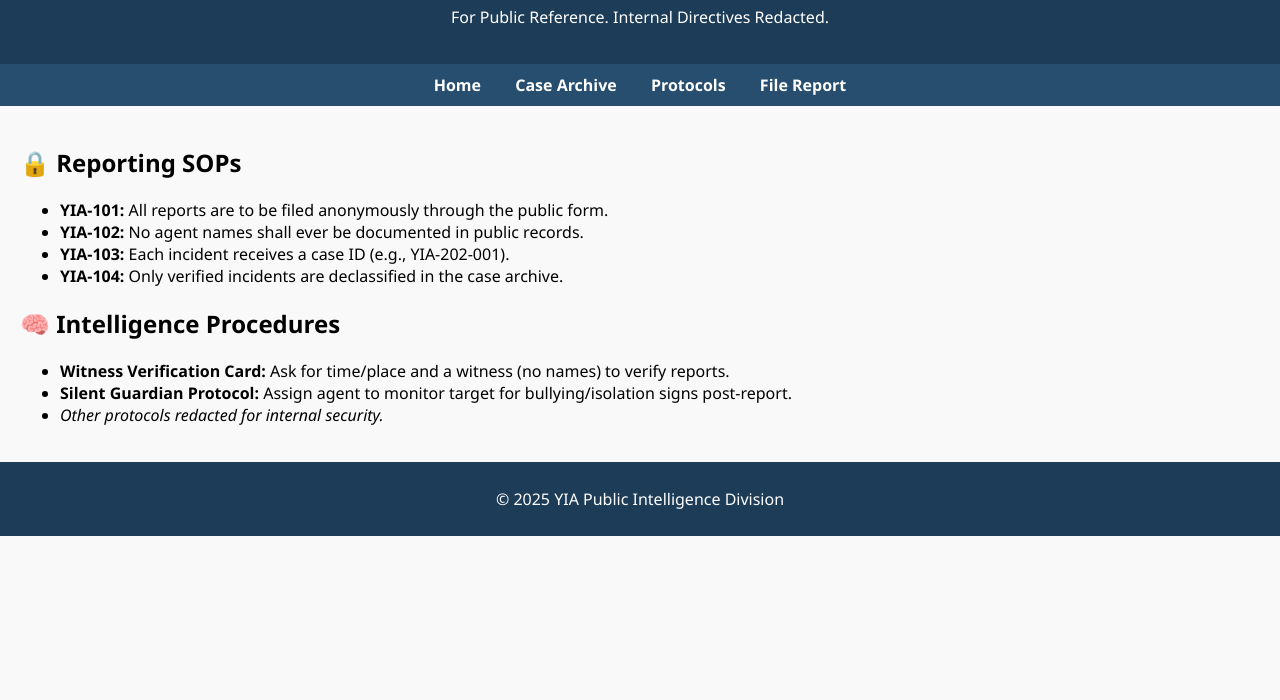
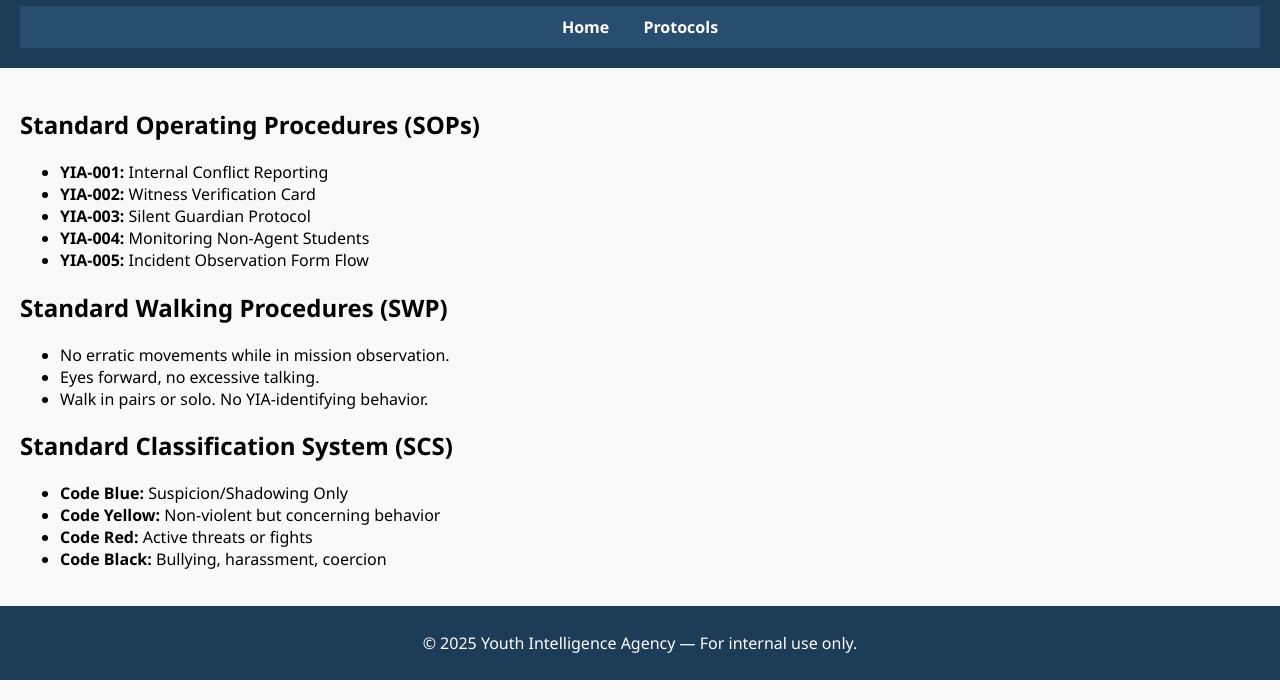
Before and after one commit to Landing749/YIA, a plain HTML site: page sops.html in a window 1280 px wide. Shown: the part 100-800 px from the top of the page. Drawn offline with Linux system fonts and the light colour scheme.

Commit message:
Update sops.html

```diff
--- a/sops.html
+++ b/sops.html
@@ -2,41 +2,53 @@
 <html lang="en">
 <head>
   <meta charset="UTF-8" />
-  <title>📜 YIA Protocols</title>
+  <meta name="viewport" content="width=device-width, initial-scale=1.0" />
+  <title>YIA Protocols</title>
   <link rel="stylesheet" href="style.css" />
 </head>
 <body>
   <header>
-    <h1>📜 Standard Operating Protocols</h1>
-    <p>For Public Reference. Internal Directives Redacted.</p>
+    <h1>YIA Protocols</h1>
+    <nav>
+      <a href="index.html">Home</a>
+      <a href="sops.html">Protocols</a>
+    </nav>
   </header>
 
-  <nav>
-    <a href="index.html">Home</a>
-    <a href="case-archive.html">Case Archive</a>
-    <a href="sops.html">Protocols</a>
-    <a href="https://docs.google.com/forms/d/e/1FAIpQLSdw7p1y0zh58JANkQzM6sD7Aq6gwlmDoLXlRvHjrbiwtEQ5gQ/viewform" target="_blank">File Report</a>
-  </nav>
+  <main>
+    <section>
+      <h2>Standard Operating Procedures (SOPs)</h2>
+      <ul>
+        <li><strong>YIA-001:</strong> Internal Conflict Reporting</li>
+        <li><strong>YIA-002:</strong> Witness Verification Card</li>
+        <li><strong>YIA-003:</strong> Silent Guardian Protocol</li>
+        <li><strong>YIA-004:</strong> Monitoring Non-Agent Students</li>
+        <li><strong>YIA-005:</strong> Incident Observation Form Flow</li>
+      </ul>
+    </section>
 
-  <main>
-    <h2>🔒 Reporting SOPs</h2>
-    <ul>
-      <li><strong>YIA-101:</strong> All reports are to be filed anonymously through the public form.</li>
-      <li><strong>YIA-102:</strong> No agent names shall ever be documented in public records.</li>
-      <li><strong>YIA-103:</strong> Each incident receives a case ID (e.g., YIA-202-001).</li>
-      <li><strong>YIA-104:</strong> Only verified incidents are declassified in the case archive.</li>
-    </ul>
+    <section>
+      <h2>Standard Walking Procedures (SWP)</h2>
+      <ul>
+        <li>No erratic movements while in mission observation.</li>
+        <li>Eyes forward, no excessive talking.</li>
+        <li>Walk in pairs or solo. No YIA-identifying behavior.</li>
+      </ul>
+    </section>
 
-    <h2>🧠 Intelligence Procedures</h2>
-    <ul>
-      <li><strong>Witness Verification Card:</strong> Ask for time/place and a witness (no names) to verify reports.</li>
-      <li><strong>Silent Guardian Protocol:</strong> Assign agent to monitor target for bullying/isolation signs post-report.</li>
-      <li><em>Other protocols redacted for internal security.</em></li>
-    </ul>
+    <section>
+      <h2>Standard Classification System (SCS)</h2>
+      <ul>
+        <li><strong>Code Blue:</strong> Suspicion/Shadowing Only</li>
+        <li><strong>Code Yellow:</strong> Non-violent but concerning behavior</li>
+        <li><strong>Code Red:</strong> Active threats or fights</li>
+        <li><strong>Code Black:</strong> Bullying, harassment, coercion</li>
+      </ul>
+    </section>
   </main>
 
   <footer>
-    <p>© 2025 YIA Public Intelligence Division</p>
+    <p>&copy; 2025 Youth Intelligence Agency — For internal use only.</p>
   </footer>
 </body>
 </html>
```
